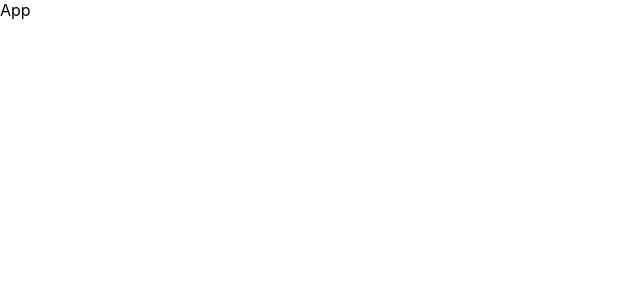
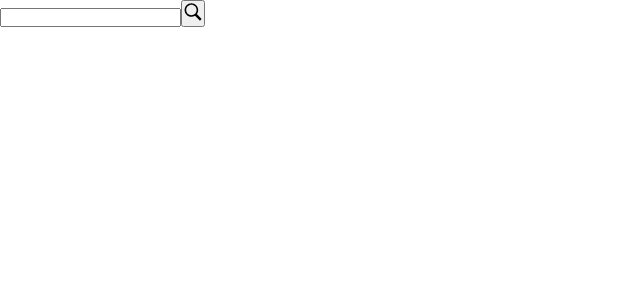
Before and after one commit to fabcodingzest/giftkart-assignment, a React (Create React App) app in the folder client/: page / in a window 1280 px wide. Shown: the top 300 px of the page, without its empty margins (0-640 px from the left). Built offline with nearby package versions, Linux system fonts and the light colour scheme.

Commit message:
added searchbar to app

```diff
--- a/client/src/App.js
+++ b/client/src/App.js
@@ -1,7 +1,12 @@
 import "./App.css";
+import Searchbar from "./components/Searchbar";
 
 function App() {
-  return <div>App</div>;
+  return (
+    <div>
+      <Searchbar />
+    </div>
+  );
 }
 
 export default App;
```
